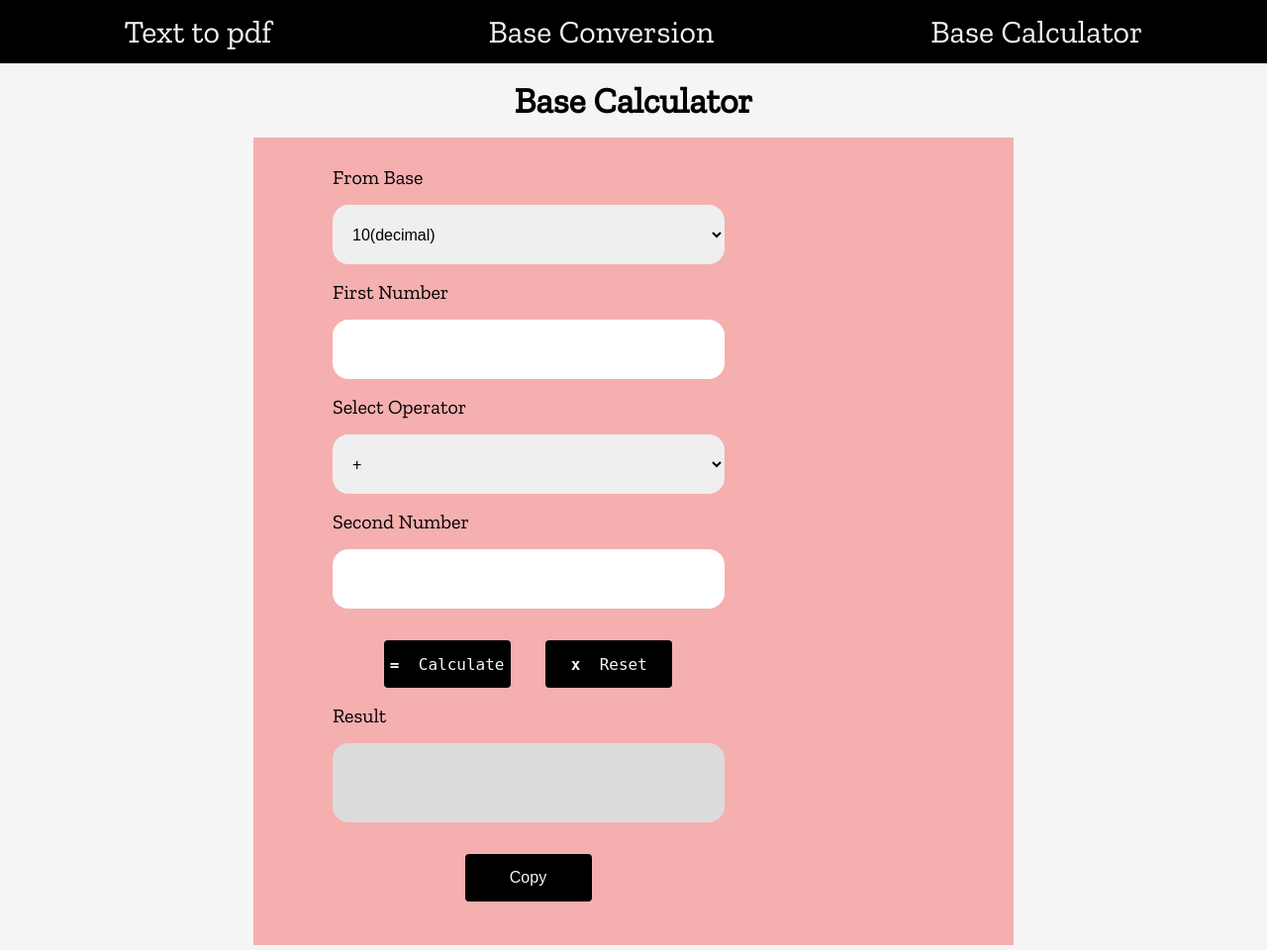
After one commit to MRIDUL-MB/onlinetool-kit, a Flask app: page /base/calculator in a window 1280 px wide. The commit adds this page. Shown: the whole page at 99% size. Run offline with Flask 2, Linux system fonts and the light colour scheme.

Commit message:
base calculator

```diff
--- a/app.py
+++ b/app.py
@@ -1,7 +1,8 @@
+import re
 from flask import Flask, render_template, request
 from werkzeug.utils import secure_filename
 from library.pdf_converter import text_pdf, file_pdf
-from library.base import base_result, check
+from library.base import base_result, check, base_calculator
 
 app = Flask(__name__)
 
@@ -46,5 +47,27 @@ def base_output():
     return render_template('base.html', number=number, message=message, radix=radix, convert=convert)
 
 
+@app.route('/base/calculator')
+def base_calculator_page():
+    return render_template('base_calculator.html')
+
+
+@app.route('/base/calculatorResult')
+def base_calculation():
+    number1 = request.args.get('number1')
+    num1 = list(number1.upper())
+    number2 = request.args.get('number2')
+    num2 = list(number2.upper())
+    radix = int(request.args.get('radix'))
+    operator = request.args.get('operator')
+
+    if check(num1, radix) and check(num2, radix):
+        output = base_calculator(num1, num2, radix, operator)
+        return render_template('base_calculator.html', output=output, number1=number1, number2=number2, radix=radix, operator=operator)
+    else:
+        message = "Check the number and base"
+    return render_template('base_calculator.html', message=message, number1=number1, number2=number2, radix=radix, operator=operator)
+
+
 if __name__ == '__main__':
     app.run(debug=True)
--- a/library/base.py
+++ b/library/base.py
@@ -50,3 +50,23 @@ def base_result(num, radix, convert):
     # print(convert_to_base(decimal, convert))
 
     return convert_to_base(decimal, convert)
+
+
+def base_calculator(num1, num2, radix, operator):
+
+    result = ""
+
+    num1 = int(convert_to_decimal(num1, radix))
+    num2 = int(convert_to_decimal(num2, radix))
+
+    # calculator
+    if (operator == 'plus'):
+        result = num1 + num2
+    elif(operator == 'minus'):
+        result = num1 - num2
+    elif(operator == 'multiply'):
+        result = num1 * num2
+    elif(operator == 'divide'):
+        result = num1 / num2
+
+    return convert_to_base(result, radix)
--- /dev/null
+++ b/templates/base_calculator.html
@@ -0,0 +1,88 @@
+{% extends "template.html" %}
+
+{% block title %}Base Calculator{% endblock %}
+
+{% block content %}
+<main class="frame">
+    <div class="header">
+        <h2>Base Calculator</h2>
+        {% if message %}
+        <p style="color: red; margin-top:1rem">{{message}}</p>
+        {% endif %}
+    </div>
+
+    <div>
+        <form action="/base/calculatorResult">
+            <div class="base_form ">
+                <label for="radix">From Base</label>
+                <select name="radix" id="radix">
+                    <option value="2">2(binary)</option>
+                    <option value="3">3</option>
+                    <option value="4">4</option>
+                    <option value="5">5</option>
+                    <option value="6">6</option>
+                    <option value="7">7</option>
+                    <option value="8">8(octal)</option>
+                    <option value="9">9</option>
+                    <option value="10" selected>10(decimal)</option>
+                    <option value="11">11</option>
+                    <option value="12">12</option>
+                    <option value="13">13</option>
+                    <option value="14">14</option>
+                    <option value="15">15</option>
+                    <option value="16">16(hex)</option>
+                </select>
+                <label for="number1">First Number</label>
+                <input type="text" name="number1" id="number1" required value={{number1}}>
+                <label for="operator">Select Operator</label>
+                <select name="operator" id="operator">
+                    <option value="plus" selected>+</option>
+                    <option value="minus">-</option>
+                    <option value="multiply">*</option>
+                    <option value="divide">/</option>
+                </select>
+                <label for="number2">Second Number</label>
+                <input type="text" name="number2" id="number2" required value={{number2}}>
+                <div>
+                    <button type="submit">
+                        <pre><b>=</b>  Calculate</pre>
+                    </button>
+                    <button type="button" id="reset">
+                        <pre><b>x</b>  Reset</pre>
+                    </button>
+                </div>
+                <label for="output">Result</label>
+                <input type="text" id="output" name="output" disabled value={{output}}>
+                <div>
+                    <button type="button" id="copy">Copy</button>
+                </div>
+            </div>
+        </form>
+    </div>
+</main>
+<!-- keep the values of radix and convert -->
+{% if radix or operator %}
+<script>
+    document.getElementById('radix').value = '{{radix}}';
+    document.getElementById('operator').value = '{{operator}}';
+</script>
+{% endif %}
+
+<!-- reset the values -->
+<script>
+    document.getElementById('reset').addEventListener('click', () => {
+        document.getElementById('number1').value = "";
+        document.getElementById('number2').value = "";
+        document.getElementById('radix').value = "10";
+        document.getElementById('operator').value = "plus";
+        document.getElementById('output').value = "";
+    })
+    document.getElementById('copy').addEventListener('click', () => {
+        let text = document.getElementById('output').value;
+        if (text) {
+            navigator.clipboard.writeText(text);
+        }
+
+    })
+</script>
+{% endblock%}
--- a/templates/sass/main.scss
+++ b/templates/sass/main.scss
@@ -194,28 +194,28 @@ hr{
             }
         }
 
-        #number, #radix, #convert , #output{
+        #number, #radix, #convert , #output, #number1, #number2, #operator{
                 border: none;
                 width: 60%;
-                height: 9vh;
+                height: 7.5vh;
                 margin: 1rem 0rem;
                 border-radius: 1rem;
-                padding: 1rem;
+                padding: 0 1rem;
                 font-size: 1rem;
                 @include mq-max(1000px){
                     width: 90%;
                     height: 6vh;
-                    padding: 0.5rem;
-                    font-size: 1rem;
+                    padding: 0 0.5rem;
+                    font-size: 0.75rem;
                 }
                 @include mq-max(600px){
-                    font-size: 0.75rem;
+                    font-size: 0.5rem;
                     width: 100%;
-                    height: 5vh;
+                    height: 4.5vh;
                 }
         }
         #output{
-            height: 12vh;
+            height: 10vh;
             font-size: 2rem;
             background-color: rgb(220, 219, 219);
             @include mq-max(1000px){
--- a/templates/template.html
+++ b/templates/template.html
@@ -22,6 +22,9 @@
                 <a href="/base">
                     <li>Base Conversion</li>
                 </a>
+                <a href="/base/calculator">
+                    <li>Base Calculator</li>
+                </a>
             </ul>
         </div>
     </nav>
```
Also changed, not shown: static/css/main.min.css, 1 other file.
